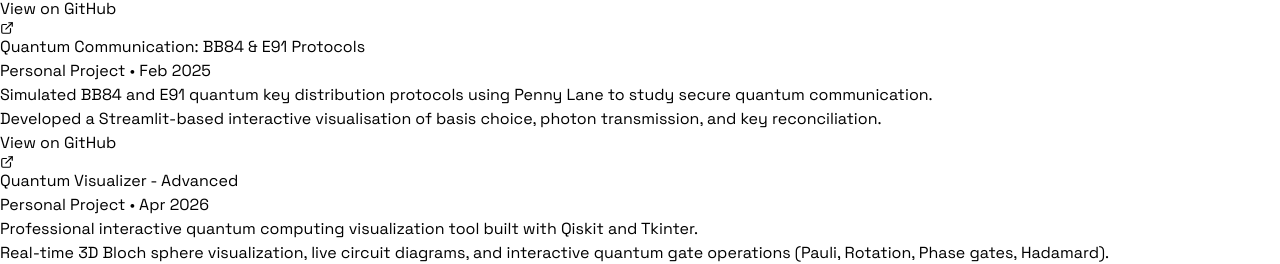
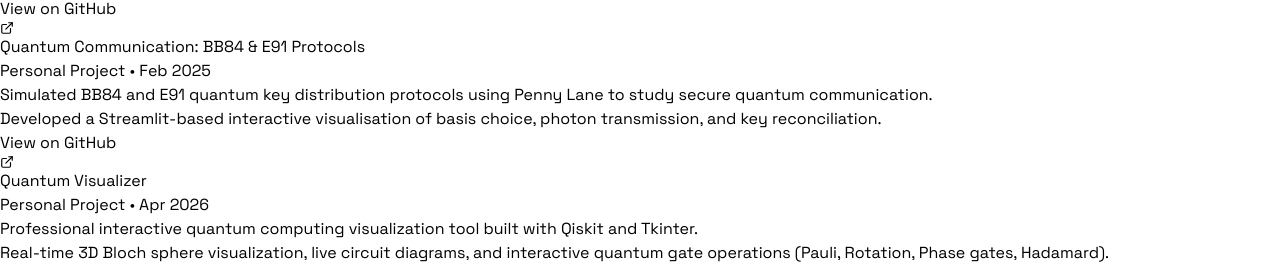
Before and after one commit to p9dt/Portfolio-website, a React (Vite) app: page / in a window 1280 px wide. Shown: the part 2211-2475 px from the top of the page. Built offline with nearby package versions, Linux system fonts and the light colour scheme.

Commit message:
Change project title to 'Quantum Visualizer'

```diff
--- a/src/App.jsx
+++ b/src/App.jsx
@@ -306,7 +306,7 @@
             {/* Project 3 */}
             <div className="glow-hover bg-white/5 p-6 rounded-lg border border-white/10 hover:border-white/20 transition-all flex flex-col h-full">
               <div className="flex justify-between items-start mb-4">
-                <h3 className="text-xl font-bold text-white">Quantum Visualizer - Advanced</h3>
+                <h3 className="text-xl font-bold text-white">Quantum Visualizer</h3>
               </div>
               <p className="text-sm text-gray-500 font-semibold mb-4">Personal Project • Apr 2026</p>
               <ul className="list-disc list-outside ml-4 text-gray-400 space-y-2 text-sm flex-grow">
```
